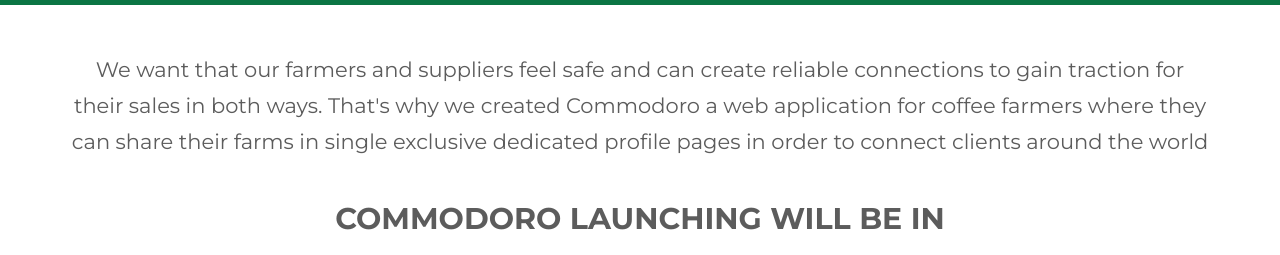
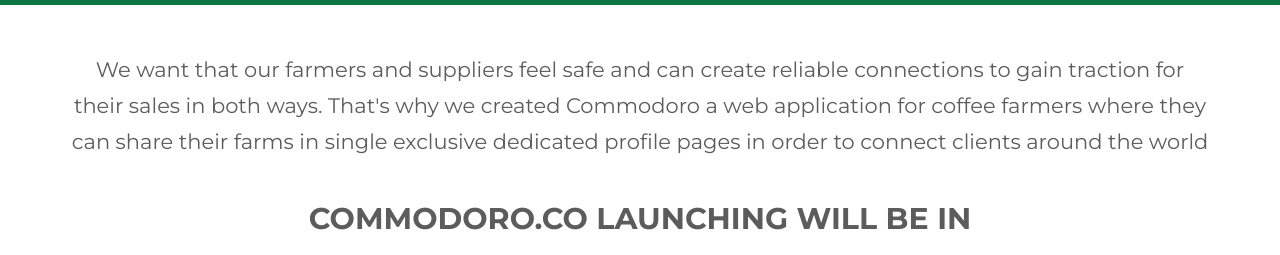
Before and after one commit to edward0rtiz/commodoro.github.io, a plain HTML site: page index.html in a window 1280 px wide. Shown: the part 533-788 px from the top of the page. Drawn offline with nearby package versions, Linux system fonts and the light colour scheme.

Commit message:
[update] index.html with commodoro.co

```diff
--- a/index.html
+++ b/index.html
@@ -128,7 +128,7 @@
 
             <div class="countdown_wrap">
 
-                <h4 class="countdown_title text-center"><strong>COMMODORO LAUNCHING WILL BE IN</strong></h4>
+                <h4 class="countdown_title text-center"><strong>COMMODORO.CO LAUNCHING WILL BE IN</strong></h4>
 
                 <!-- Countdown JS for the Event Date Starts here.
     TIP: You can change your event time below in the Same Format.  -->
```
